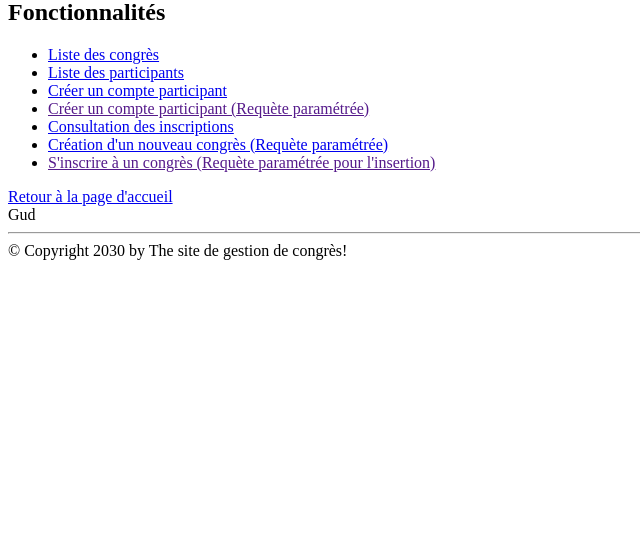
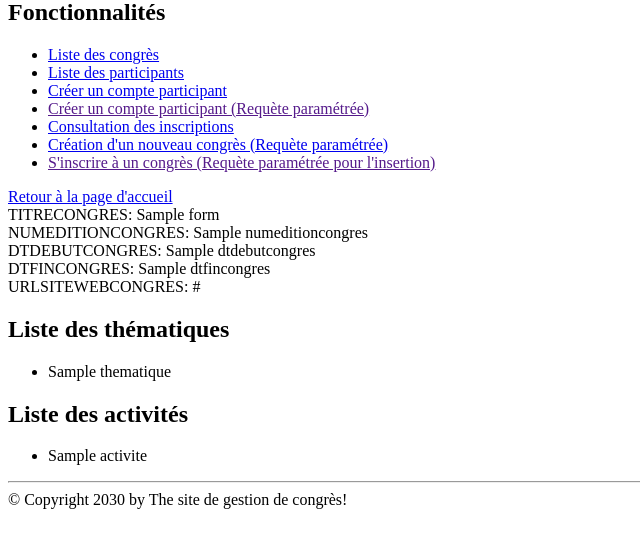
Before and after one commit to manuvai/M1_MIAGE_IM_ConcepWeb2_TP2, a Flask app: template templates/congres/new_success.html in a window 1280 px wide. Shown: the part 21-569 px from the top of the page, without its empty margins (0-640 px from the left). Run offline with Flask 2, Linux system fonts and the light colour scheme; the template is opened without the code that fills it: most values are stand-ins (such as "Sample title", 1, 10 or a date in 2020).

Commit message:
feat: Finition de l'ajout des congres et affichage des données

```diff
--- a/main.py
+++ b/main.py
@@ -65,6 +65,17 @@ def congres_new():
     }
     errors = form_validate(request.form, keys_validation)
 
+    form_data = {
+        'TITRECONGRES': request.form.get('TITRECONGRES'),
+        'NUMEDITIONCONGRES': request.form.get('NUMEDITIONCONGRES'),
+        'DTDEBUTCONGRES': request.form.get('DTDEBUTCONGRES'),
+        'DTFINCONGRES': request.form.get('DTFINCONGRES'),
+        'URLSITEWEBCONGRES': request.form.get('URLSITEWEBCONGRES'),
+    }
+
+    activities_ids = []
+    thematiques_ids = []
+
     if (len(errors) == 0):
 
         activities_ids = request.form.getlist('CODESACTIVITES')
@@ -72,9 +83,6 @@ def congres_new():
 
         column_names = fetch_column_names(keys_validation)
         columns = ', '.join(column_names)
-
-        x = datetime.datetime.now()
-        now_date = x.strftime("%Y-%m-%d")
 
         values = []
         values.append("'{}'".format(request.form.get('TITRECONGRES')))
@@ -86,11 +94,15 @@ def congres_new():
         values_str = ', '.join(values)
         query = f"INSERT INTO congres ({columns}) VALUES ({values_str})"
 
-        result = execute_query(get_connection(), query)
-        return result.__str__()
+        inserted_id = execute_query(get_connection(), query)
 
+        add_traiter_line(thematiques_ids, inserted_id)
+        add_proposer_line(activities_ids, inserted_id)
 
-    return render_template('congres/new_success.html', errors=errors)
+    form_data['ACTIVITES'] = find_activites(activities_ids)
+    form_data['THEMATIQUES'] = find_thematiques(thematiques_ids)
+
+    return render_template('congres/new_success.html', errors=errors, form_data=form_data)
 
 @app.route("/participants")
 def participants_list():
@@ -225,6 +237,55 @@ def fetch_column_names(keys_validation: dict) -> list:
 
     return response
 
+def find_activites(ids: list) -> list:
+    query = '''
+    SELECT *
+    FROM activites
+    WHERE codeActivite IN ({ids_str})
+    '''
+
+    ids_str = ', '.join(ids)
+    result = execute_read_query(get_connection(), query.format(ids_str = ids_str))
+    if not result:
+        return []
+    return result
+
+def find_thematiques(ids) -> list:
+    query = '''
+    SELECT *
+    FROM thematiques
+    WHERE codeThematique IN ({ids_str})
+    '''
+
+    ids_str = ', '.join(ids)
+    result = execute_read_query(get_connection(), query.format(ids_str = ids_str))
+    if not result:
+        return []
+    return result
+
+def add_traiter_line(thematiques_ids: list, congres_id: int):
+    query = 'INSERT INTO traiter (codCongres, codeThematique) VALUES '
+
+    temp_sql = []
+    for them_id in thematiques_ids:
+        temp_sql.append('({}, {})'.format(congres_id, them_id))
+
+    query = query + ', '.join(temp_sql)
+
+    execute_query(get_connection(), query)
+
+def add_proposer_line(activites_ids: list, congres_id: int):
+    query = 'INSERT INTO proposer (codCongres, codeActivite) VALUES '
+
+    temp_sql = []
+    for act_id in activites_ids:
+        temp_sql.append('({}, {})'.format(congres_id, act_id))
+
+    query = query + ', '.join(temp_sql)
+
+    execute_query(get_connection(), query)
+
+
 def get_connection() -> sqlite3.Connection:
     """Implémentation de la récupération de la BD commune
 
--- a/templates/congres/new_success.html
+++ b/templates/congres/new_success.html
@@ -11,7 +11,32 @@
 {% if errors %}
     Veuillez réessayer
 {% else %}
-    Gud
+    TITRECONGRES: {{form_data['TITRECONGRES']}}<br>
+    NUMEDITIONCONGRES: {{form_data['NUMEDITIONCONGRES']}}<br>
+    DTDEBUTCONGRES: {{form_data['DTDEBUTCONGRES']}}<br>
+    DTFINCONGRES: {{form_data['DTFINCONGRES']}}<br>
+    URLSITEWEBCONGRES: {{form_data['URLSITEWEBCONGRES']}}<br>
+
+    <h2>Liste des thématiques</h2>
+    <ul>
+    {% for thematique in form_data['THEMATIQUES'] %}
+        <li>
+            {{thematique['NOMTHEMATIQUE']}}
+        </li>
+    {% endfor %}
+    </ul>
+
+    <h2>Liste des activités</h2>
+    <ul>
+
+        {% for activite in form_data['ACTIVITES'] %}
+        <li>
+            {{activite['NOMACTIVITE']}}
+
+        </li>
+
+        {% endfor %}
+    </ul>
 {% endif %}
 
 {% endblock %}
```
